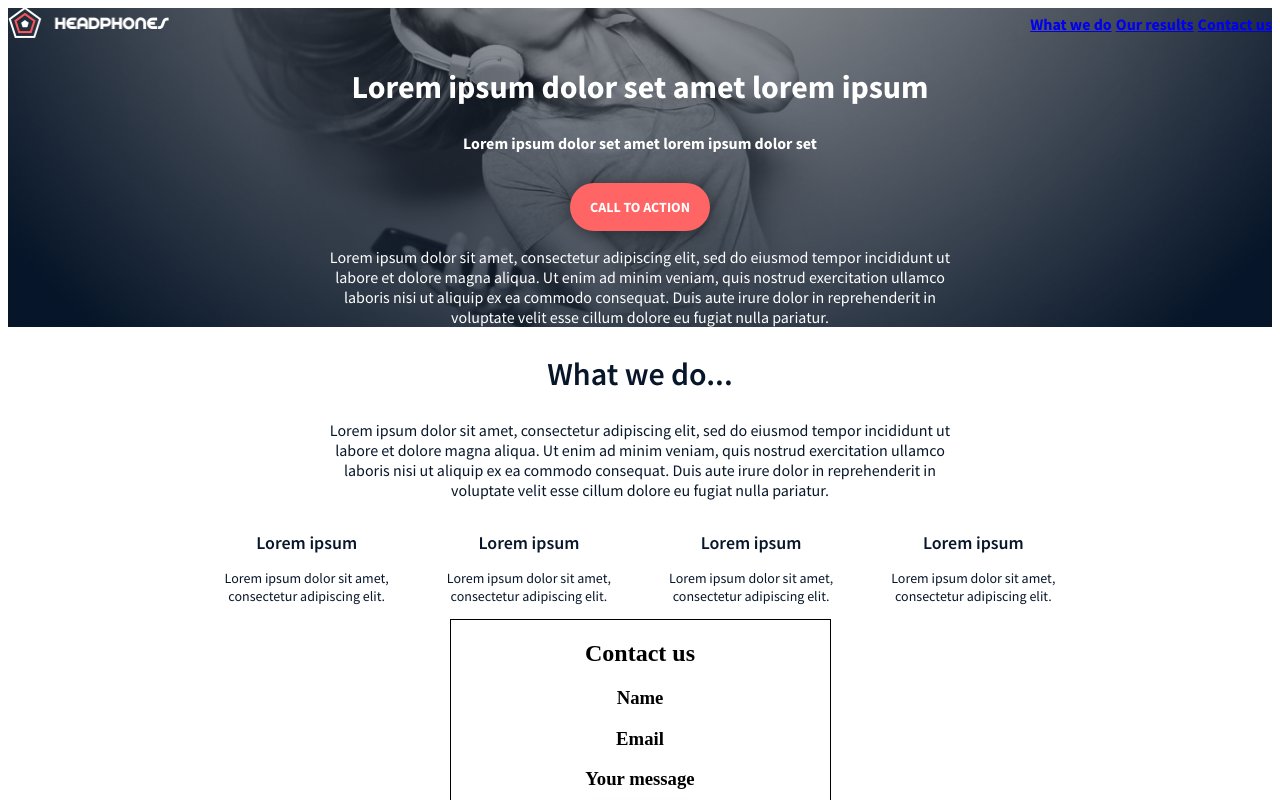
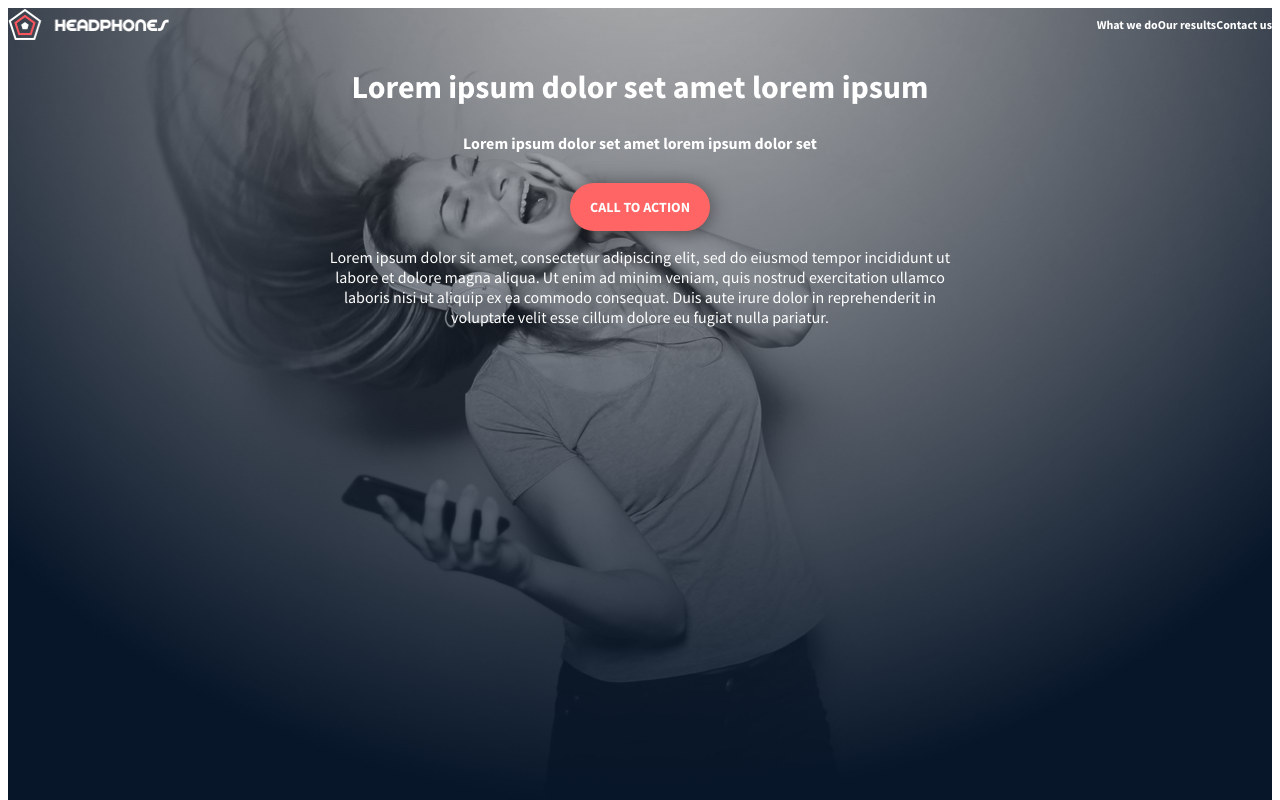
Before and after one commit to Jaylenperez/atlas-headphones, a plain HTML site: page index.html in a window 1280 px wide. Shown: the top 800 px of the page. Drawn offline with Linux system fonts and the light colour scheme.

Commit message:
nav menu and contact

```diff
--- a/index.html
+++ b/index.html
@@ -20,13 +20,16 @@
                 <img src="images/logo_headphones.png" alt="Logo" class="logo">
             </div>
             <!-- Nav Menu -->
-            <div class="nav-menu">
-                <nav>
-                    <a href="#whatwedo">What we do</a>
-                    <a href="#results">Our results</a>
-                    <a href="#contact">Contact us</a>
-                </nav>
-            </div>
+            <nav class="nav-container">
+                <ul class="nav-menu">
+                    <!-- What We Do -->
+                    <li><a href="#whatwedo">What we do</a></li>
+                    <!-- Our Results -->
+                    <li><a href="#results">Our results</a></li>
+                    <!-- Contact Us -->
+                    <li><a href="#contact">Contact us</a></li>
+                </ul>
+            </nav>
         </div>
 
         <!-- Header Content -->
@@ -39,7 +42,12 @@
                 <!-- Header Button -->
                 <button>CALL TO ACTION</button>
                 <!-- Header Description -->
-                <p>Lorem ipsum dolor sit amet, consectetur adipiscing elit, sed do eiusmod tempor incididunt ut<br>labore et dolore magna aliqua. Ut enim ad minim veniam, quis nostrud exercitation ullamco<br>laboris nisi ut aliquip ex ea commodo consequat. Duis aute irure dolor in reprehenderit in<br> voluptate velit esse cillum dolore eu fugiat nulla pariatur.</p>
+                <p>
+                    Lorem ipsum dolor sit amet, consectetur adipiscing elit, sed do eiusmod tempor incididunt ut<br>
+                    labore et dolore magna aliqua. Ut enim ad minim veniam, quis nostrud exercitation ullamco<br>
+                    laboris nisi ut aliquip ex ea commodo consequat. Duis aute irure dolor in reprehenderit in<br>
+                    voluptate velit esse cillum dolore eu fugiat nulla pariatur.
+                </p>
             </div>
         </section>
     </header>
--- a/styles.css
+++ b/styles.css
@@ -16,12 +16,10 @@
     src: url(./fonts/SourceSansPro-Bold.otf) format("opentype");
 }
 
-/* GLOBAL STYLES */
-body {}
-
 /* HEADER STYLES (TASK 1) */
 header {
     background-image: url("images/headphones_hero_1.jpg");
+    min-height: 100vh;
     background-size: cover;
     background-position: center;
     background-repeat: no-repeat;
@@ -32,49 +30,64 @@ header {
     display: flex;
     justify-content: space-between;
     align-items: center;
+    width: 100%;
     height: 32px;
     flex-shrink: 0;
 }
 
-/* LOGO POSITION */
+/* LOGO */
 .logo {
     position: relative;
-}
-
-/* LOGO IMAGE STYLES */
-.logo img {
+    margin-right: 20px;
     width: 161px;
     height: 32px;
 }
 
 /* NAV MENU CONTAINER */
-.nav-menu {
+.nav-container {
     display: flex;
-    justify-content: flex-end;
+    justify-content: flex-start;
     align-items: center;
     list-style-type: none;
     padding: 0;
 }
 
+/* NAVIGATION LIST STYLING */
+.nav-menu {
+    display: flex;
+    list-style-type: none;
+    padding: 0;
+    margin: 0;
+    margin-left: 20px;
+}
+
+/* WHAT WE DO, OUR RESULTS, AND CONTACT US */
 .nav-menu a {
     font-family: 'Source Sans Pro Bold';
+    color: #FFFFFF;
+    text-decoration: none;
+    font-size: 12px;
 }
 
+/* HEADER MAIN CONTENT */
 .header-bottom {
     text-align: center;
     color: #FFF;
 }
 
+/* HEADER TITLE */
 .header-bottom h1 {
     font-family: 'Source Sans Pro Bold';
     font-size: 32px;
 }
 
+/* HEADER SUBTITLE */
 .header-bottom h2 {
     font-family: 'Source Sans Pro Bold';
     font-size: 16px;
 }
 
+/* HEADER BUTTON */
 .header-bottom button {
     font-family: 'Source Sans Pro Bold';
     font-size: 14px;
@@ -92,6 +105,7 @@ header {
     box-shadow: 0px 2px 20px 0px rgb(0, 0, 0, 0.50);
 }
 
+/* HEADER DESCRIPTION */
 .header-bottom p {
     font-family: 'Source Sans Pro Regular';
     font-size: 16px;
@@ -153,6 +167,7 @@ header {
 }
 
 .contact-header {
+    font-family: 'Source Sans Pro Semibold';
     text-align: center;
 }
 
```
